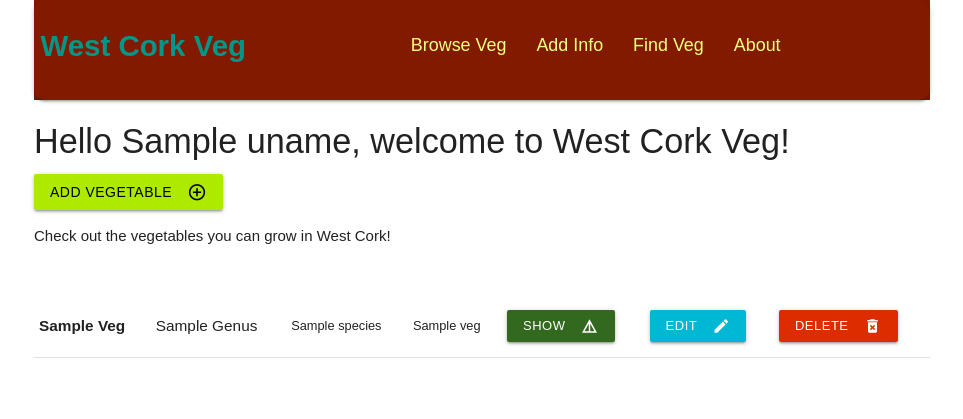
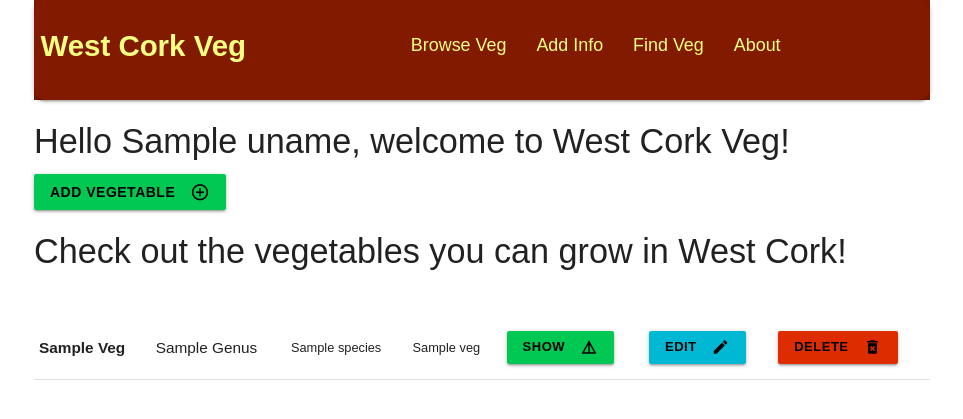
Before and after one commit to teraspora/wc-veg, a Flask app: template templates/veg.html in a window 1280 px wide. Shown: the top 419 px of the page, without its empty margins (158-1121 px from the left). Run offline with Flask 2, Linux system fonts and the light colour scheme; the template is opened without the code that fills it: most values are stand-ins (such as "Sample title", 1, 10 or a date in 2020); some libraries are stand-ins or nearby versions.

Commit message:
Adjusted styling.

```diff
--- a/static/css/style.css
+++ b/static/css/style.css
@@ -86,3 +86,7 @@ header * {
     padding: 1vh 1vw;
     border: 8px ridge gold;
 }
+
+.text-bold {
+    font-weight: bold;
+}
--- a/templates/layout.html
+++ b/templates/layout.html
@@ -24,7 +24,7 @@
       <header>
         <nav class="nav-wrapper transparent ">
           <div class="container">
-            <a href="#" class="brand-logo teal-text">
+            <a href="#" class="brand-logo lime-text text-accent-1">
               <h1 class="left site-name">West Cork Veg</h1>
             </a>
             <a href="#" class="sidenav-trigger" data-target="mobile-menu">
--- a/templates/veg.html
+++ b/templates/veg.html
@@ -13,10 +13,10 @@
       <h4>
         Hello {{ uname }}, welcome to West Cork Veg!
       </h4>
-      <a href = "addveg" class="lime accent-4 black-text waves-effect waves-light btn"><i class="material-icons right">add_circle_outline</i>Add Vegetable</a>
-      <p>
+      <a href = "addveg" class="text-bold green accent-4 black-text waves-effect waves-light btn"><i class="material-icons right">add_circle_outline</i>Add Vegetable</a>
+      <h4>
         Check out the vegetables you can grow in West Cork!
-      </p>
+      </h4>
 
     <section class="section veg-list">
 
@@ -28,13 +28,13 @@
             <td class = "species"> {{ v.species }} </td>
             <td class = "veg-category"> {{ v.category_name }} </td>
             <td class="show">
-              <a href = "#" class="light-green darken-4 waves-effect waves-light btn-small"><i class="material-icons right">details</i>Show</a>
+              <a href = "#" class="text-bold black-text green accent-4 waves-effect waves-light btn-small"><i class="material-icons right">details</i>Show</a>
             </td>
             <td class="edit ">
-              <a href = "{{url_for("editveg", veg_id = v._id)}}" class="cyan accent-4 waves-effect waves-light btn-small"><i class="material-icons right">edit</i>Edit</a>
+              <a href = "{{url_for("editveg", veg_id = v._id)}}" class="text-bold black-text cyan accent-4 waves-effect waves-light btn-small"><i class="material-icons right">edit</i>Edit</a>
             </td>
             <td class="delete ">
-              <a href = "{{url_for("deleteveg", veg_id = v._id)}}" class="deep-orange accent-4 waves-effect waves-light btn-small"><i class="material-icons right">delete_forever</i>Delete</a>
+              <a href = "{{url_for("deleteveg", veg_id = v._id)}}" class="text-bold black-text deep-orange accent-4 waves-effect waves-light btn-small"><i class="material-icons right">delete_forever</i>Delete</a>
             </td>
          </tr>
         {% endfor %}
```
